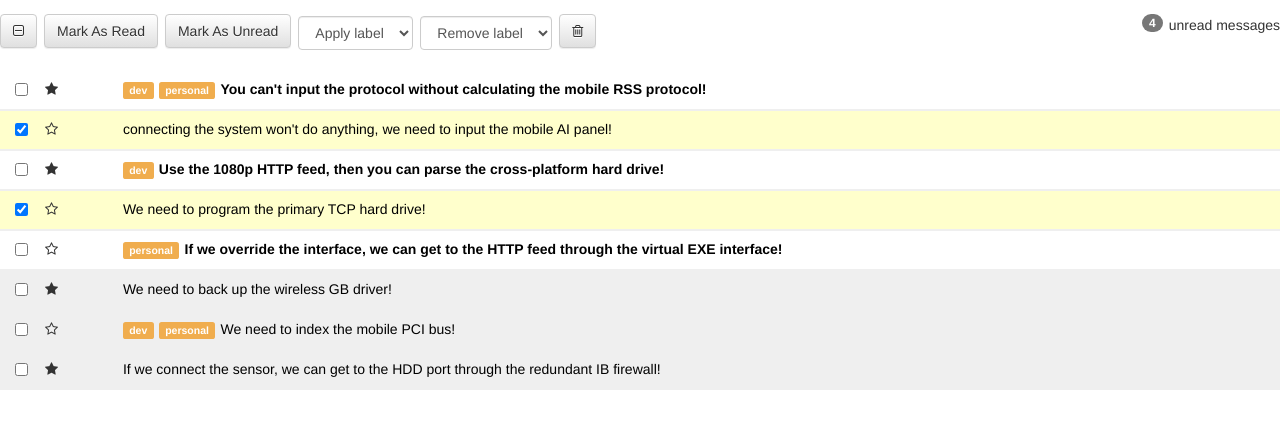
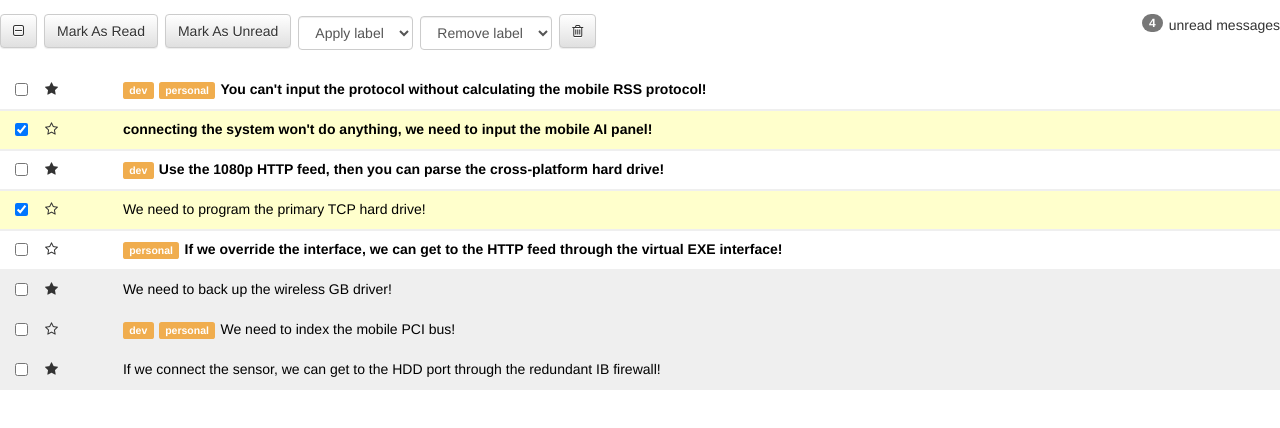
Before and after one commit to ashhcree17/react-inbox, a React (Create React App) app: page / in a window 1280 px wide. Shown: the top 428 px of the page. Built offline with nearby package versions, Linux system fonts and the light colour scheme.

Commit message:
Fix message selection to not change message to bold

```diff
--- a/src/components/Message.js
+++ b/src/components/Message.js
@@ -1,6 +1,13 @@
 import React from 'react'
 
 const Message = ({message, onUpdate}) => {
+  const messageStyle = () => {
+    let rowMessage = "row message"
+    message.selected ? rowMessage +=  " selected" : rowMessage
+    message.read ? rowMessage +=  " read" : rowMessage +=  " unread"
+    return rowMessage;
+  }
+
   const toggleSelect = () => {
     message.selected ? message={...message,selected: false}
       : message={...message,selected: true}
@@ -14,8 +21,7 @@ const Message = ({message, onUpdate}) => {
   }
 
   return (
-    <div className={`row message ${message.selected ? "selected" :
-            message.read ? "read" : "unread"}`}>
+    <div className={messageStyle()}>
       <div className="col-xs-1">
         <div className="row">
           <div className="col-xs-2">
```
